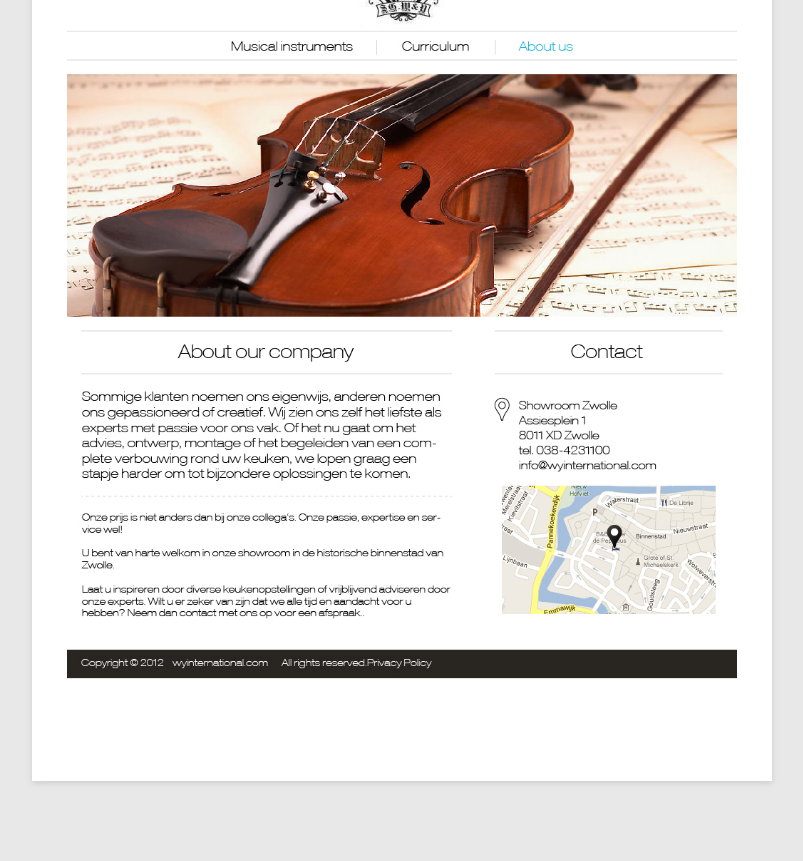
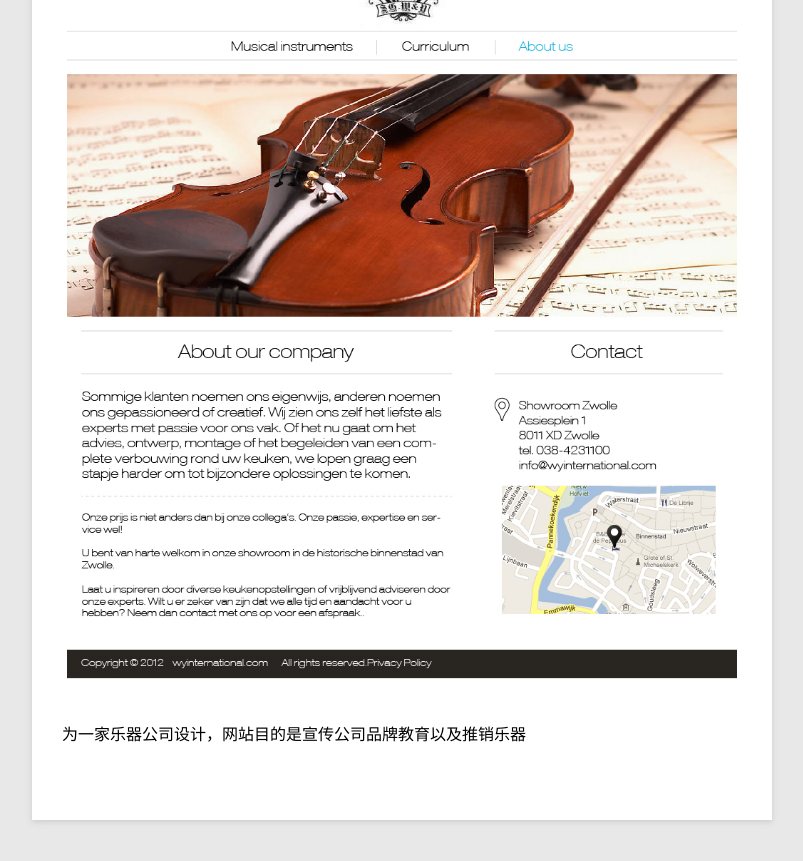
Before and after one commit to hinleung/hinleung.github.io, a Jekyll site: the page built from _posts/blog/2012-02-22-github-pages.md, in a window 1280 px wide and 900 px high, scrolled down 1622 px. Shown: the top 861 px of the window, without its empty margins (78-881 px from the left). Built offline with Jekyll 4.4.1, drawn with Linux system fonts in a browser that asks for light colours; Markdown is read by kramdown in place of the engine named in the settings.

Commit message:
Update 2012-02-22-github-pages.md

```diff
--- a/_posts/blog/2012-02-22-github-pages.md
+++ b/_posts/blog/2012-02-22-github-pages.md
@@ -8,3 +8,4 @@
 <img src="/images/新加波乐器公司/design_1203-01.jpg">
 <img src="/images/新加波乐器公司/design_1203-02.jpg">
 <img src="/images/新加波乐器公司/design_1203-04.jpg">
+为一家乐器公司设计，网站目的是宣传公司品牌教育以及推销乐器
```
